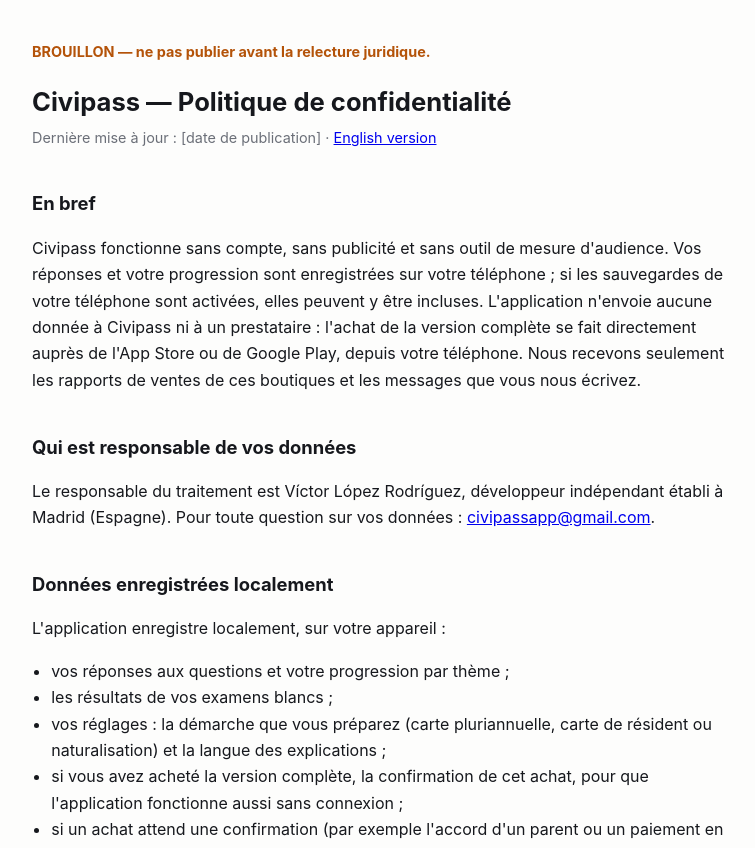
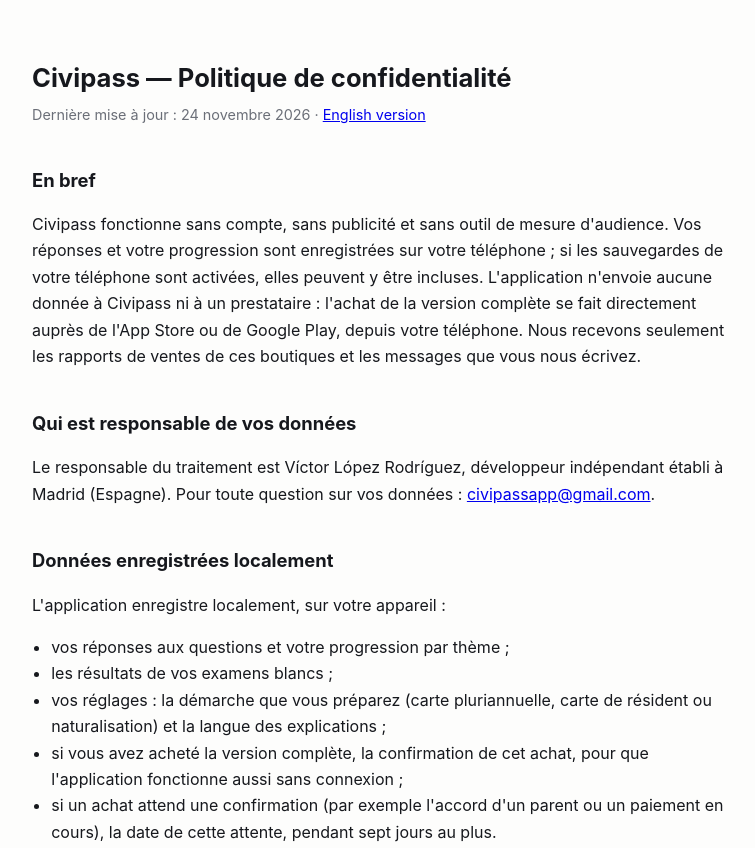
Before and after one commit to viclop1/civipass-legal, a plain HTML site: page fr/confidentialite.html in a window 1280 px wide. Shown: the top 848 px of the page, without its empty margins (256-1011 px from the left). Drawn offline with Linux system fonts and the light colour scheme.

Commit message:
Política de privacidad v2 publicada (24-11-2026)
La abogada dio el visto bueno el 24-11-2026, tras ocho revisiones. Es la
política sin RevenueCat: la app compra directamente con StoreKit 2 y Google
Play Billing y no envía nada a Civipass ni a ningún tercero; de los informes
de Google solo se guardan totales mensuales.

Co-Authored-By: Claude Opus 5.5 <noreply@anthropic.com>
Claude-Session: https://claude.ai/code/session_01WoYfpBqp9ZPxa3Utd2wMFh

```diff
--- a/fr/confidentialite.html
+++ b/fr/confidentialite.html
@@ -24,9 +24,8 @@
 </style>
 </head>
 <body>
-<p class="meta draft"><strong>BROUILLON — ne pas publier avant la relecture juridique.</strong></p>
 <h1>Civipass — Politique de confidentialité</h1>
-<p class="meta">Dernière mise à jour : [date de publication] · <a href="../en/privacy.html">English version</a></p>
+<p class="meta">Dernière mise à jour : 24 novembre 2026 · <a href="../en/privacy.html">English version</a></p>
 
 <h2>En bref</h2>
 <p>Civipass fonctionne sans compte, sans publicité et sans outil de mesure d'audience. Vos réponses et votre progression sont enregistrées sur votre téléphone ; si les sauvegardes de votre téléphone sont activées, elles peuvent y être incluses. L'application n'envoie aucune donnée à Civipass ni à un prestataire : l'achat de la version complète se fait directement auprès de l'App Store ou de Google Play, depuis votre téléphone. Nous recevons seulement les rapports de ventes de ces boutiques et les messages que vous nous écrivez.</p>
```
Also changed, not shown: en/privacy.html (+1 -2 lines).
